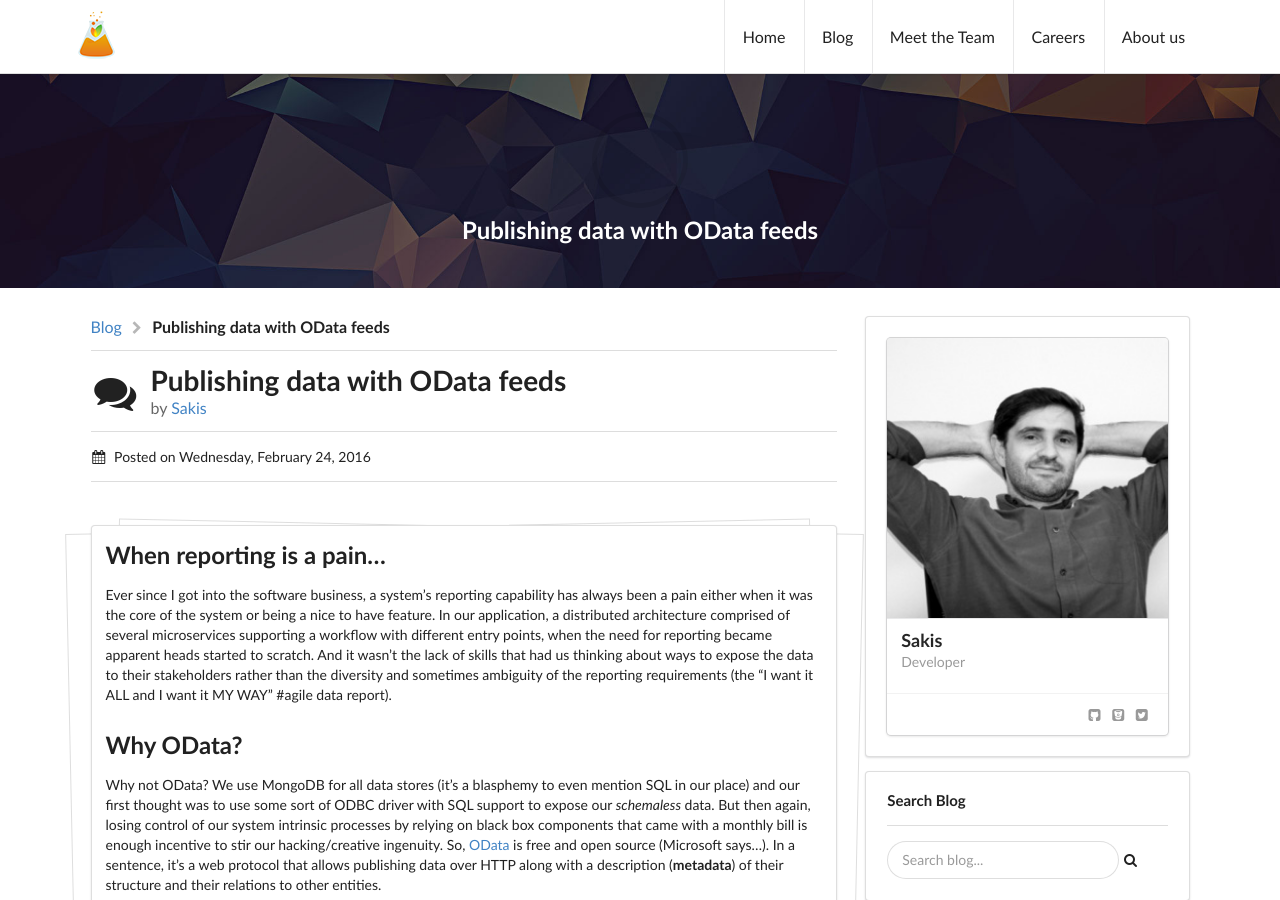
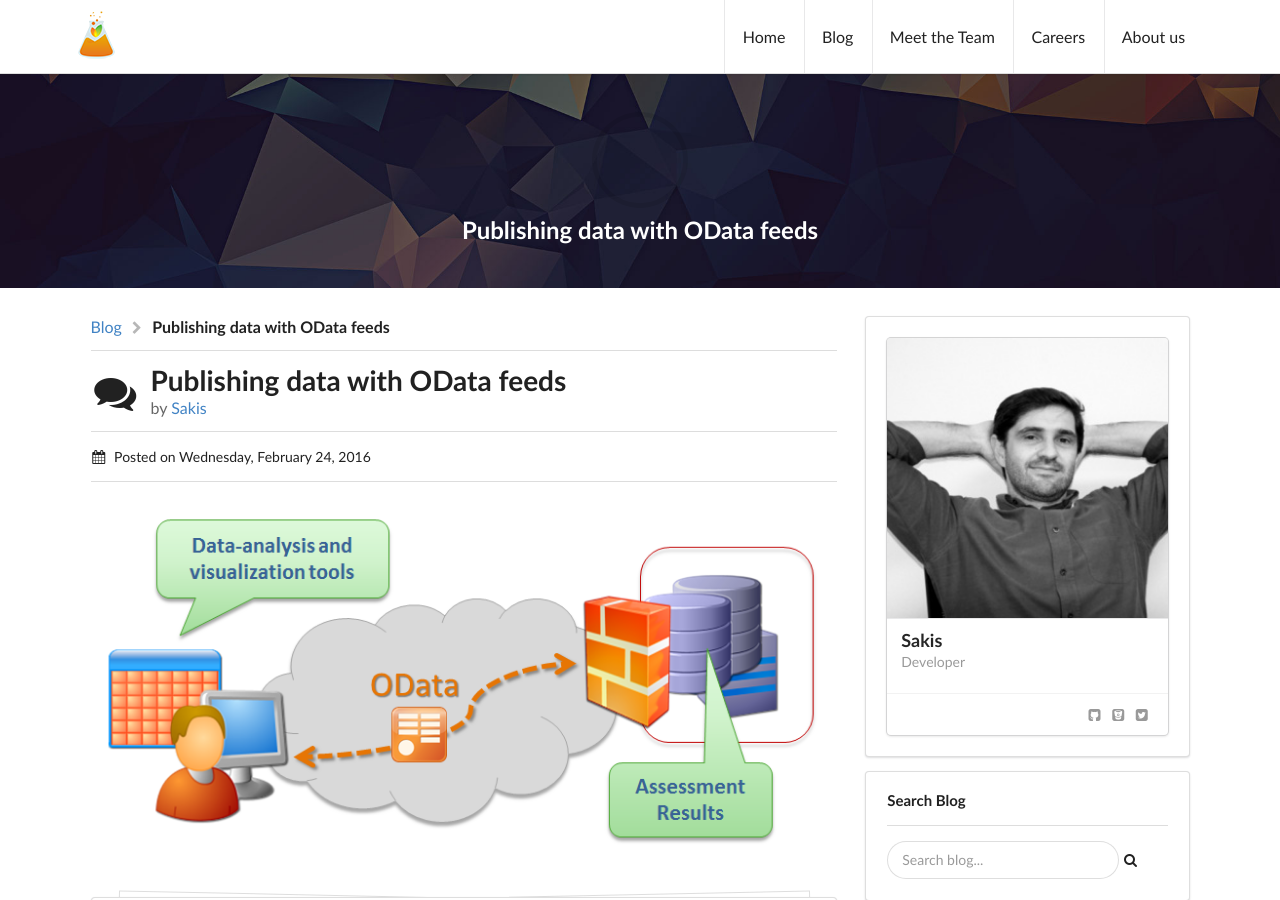
Before and after one commit to LiberisLabs/LiberisLabs.github.io, a Jekyll site: the page built from _posts/2016-02-24-publishing-data-with-odata-feeds.md, in a window 1280 px wide and 900 px high. Built offline with Jekyll 4.4.1, drawn with Linux system fonts in a browser that asks for light colours; nearby versions of some CDN libraries; some web fonts are replaced; Markdown is read by kramdown in place of the engine named in the settings.

Commit message:
Fix image url

```diff
--- a/_posts/2016-02-24-publishing-data-with-odata-feeds.md
+++ b/_posts/2016-02-24-publishing-data-with-odata-feeds.md
@@ -5,7 +5,7 @@ categories:
 tags: [ReST, .NET, OData, MongoDB ]
 excerpt: How to publish readonly data sources with OData
 author: Sakis
-image:
+image: /assets/blog/2016-02-24-publishing-data-with-odata-feeds/odata.png
 canonical:
 ---
 ## When reporting is a pain...
```
Also changed, not shown: assets/blog/2016-02-24-publishing-data-with-odata-feeds/odata.png (added).
